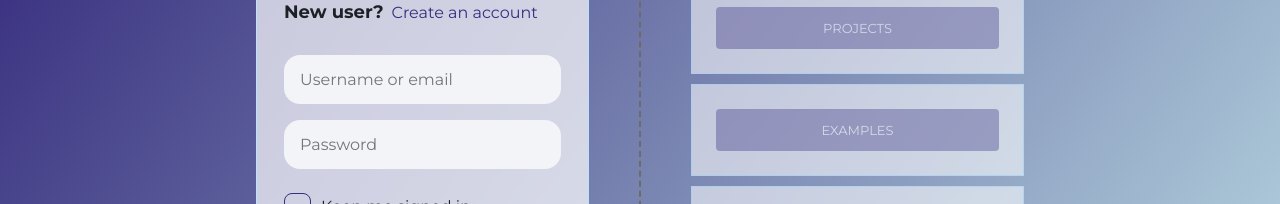
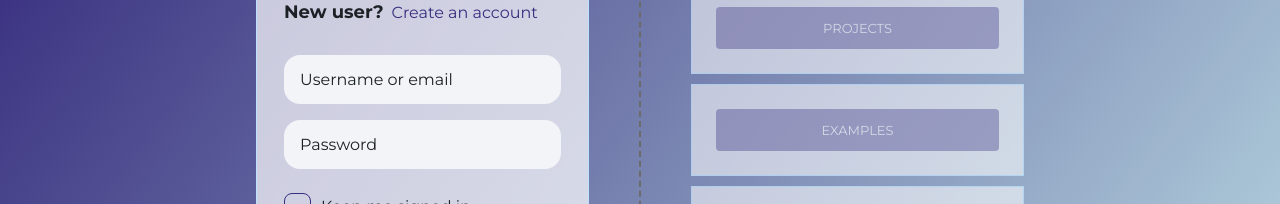
Before and after one commit to mahermubeen/2D, a React (Create React App) app: page / in a window 1280 px wide. Shown: the part 152-356 px from the top of the page. Built offline with nearby package versions, Linux system fonts and the light colour scheme.

Commit message:
added placeholder color

```diff
--- a/src/assets/css/style.css
+++ b/src/assets/css/style.css
@@ -133,15 +133,12 @@ a {
   font-size: 16px;
   outline: none;
   border: none;
-}
-.home .main-wrapper .signIn-content .left-div .left-main form .input-wrap .email-input,
-.home .main-wrapper .signIn-content .left-div .left-main form .input-wrap .pass-input {
-  color: #1c2126;
-  font-size: 16px;
-  outline: none;
-  border: none;
   width: 100%;
   background-color: transparent;
+}
+.home .main-wrapper .signIn-content .left-div .left-main form .input-wrap .email-input::placeholder,
+.home .main-wrapper .signIn-content .left-div .left-main form .input-wrap .pass-input::placeholder {
+  color: #1C2126;
 }
 .home .main-wrapper .signIn-content .left-div .left-main form .input-wrap img {
   width: 20px;
--- a/src/assets/scss/sign-in.scss
+++ b/src/assets/scss/sign-in.scss
@@ -63,15 +63,11 @@
                 font-size: 16px;
                 outline: none;
                 border: none;
-              }
-              .email-input,
-              .pass-input {
-                color: #1c2126;
-                font-size: 16px;
-                outline: none;
-                border: none;
                 width: 100%;
                 background-color: transparent;
+                &::placeholder{
+                  color: #1C2126;
+                }
               }
 
               img {
```
Also changed, not shown: 1 other file (tests, documents, lock files or other folders).
